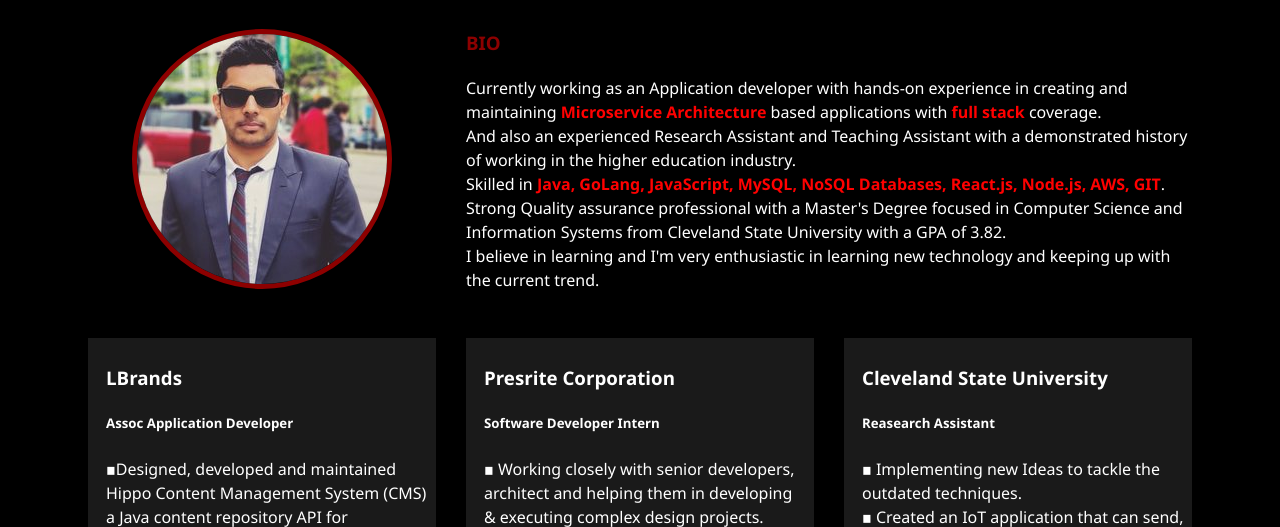
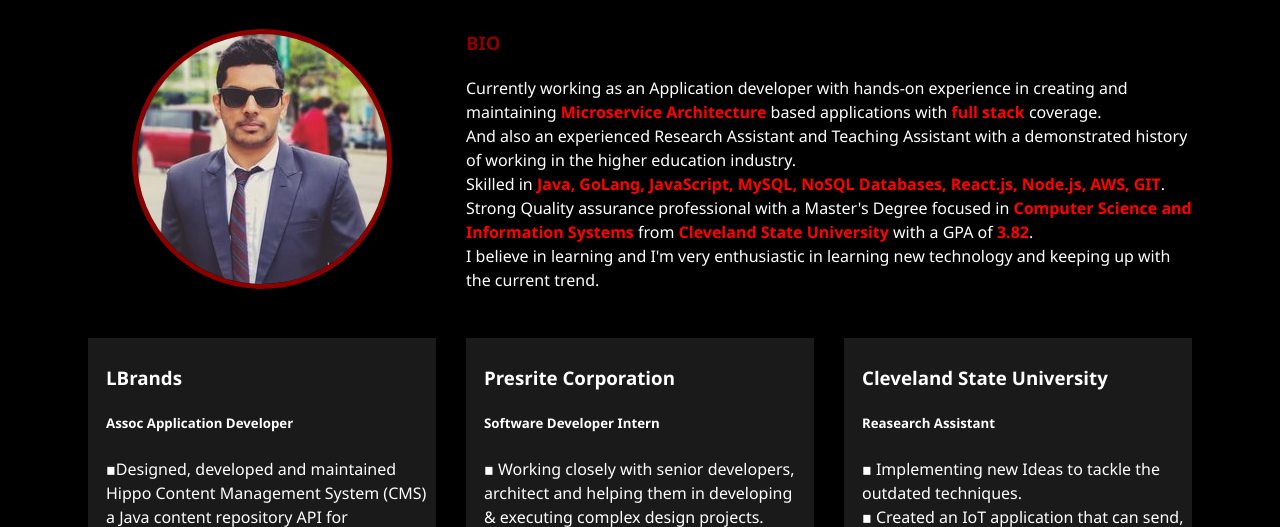
Before and after one commit to keshavyerra/keshavyerra.github.io, a website: page dist/about.html in a window 1280 px wide. Shown: the part 200-727 px from the top of the page. Drawn offline with Linux system fonts and the light colour scheme.

Commit message:
updaing the about info-2

```diff
--- a/dist/about.html
+++ b/dist/about.html
@@ -65,9 +65,9 @@
                 <br>And also an experienced Research Assistant and Teaching Assistant with a demonstrated history of working in the
                 higher education industry.
                 <br> Skilled in <b style="color: red">Java, GoLang, JavaScript, MySQL, NoSQL Databases, React.js, Node.js, AWS, GIT</b>.
-                <br> Strong Quality assurance professional with a Master's Degree focused in Computer Science and
+                <br> Strong Quality assurance professional with a Master's Degree focused in <b style="color: red">Computer Science and
                 Information
-                Systems from Cleveland State University with a GPA of 3.82.
+                Systems</b> from <b style="color: red">Cleveland State University</b> with a GPA of <b style="color: red">3.82</b>.
                 <br>I believe in learning and I'm very enthusiastic in learning new technology and keeping up with the
                 current
                 trend.
```
